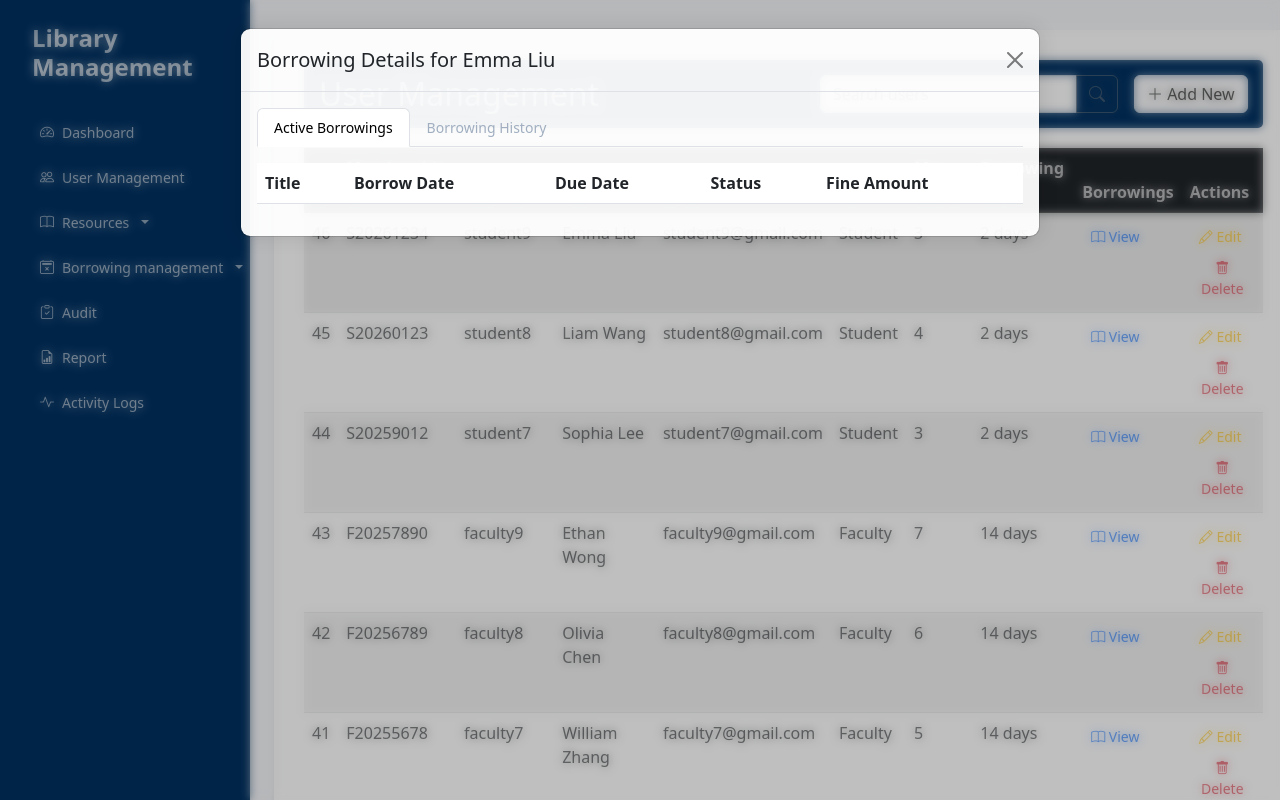
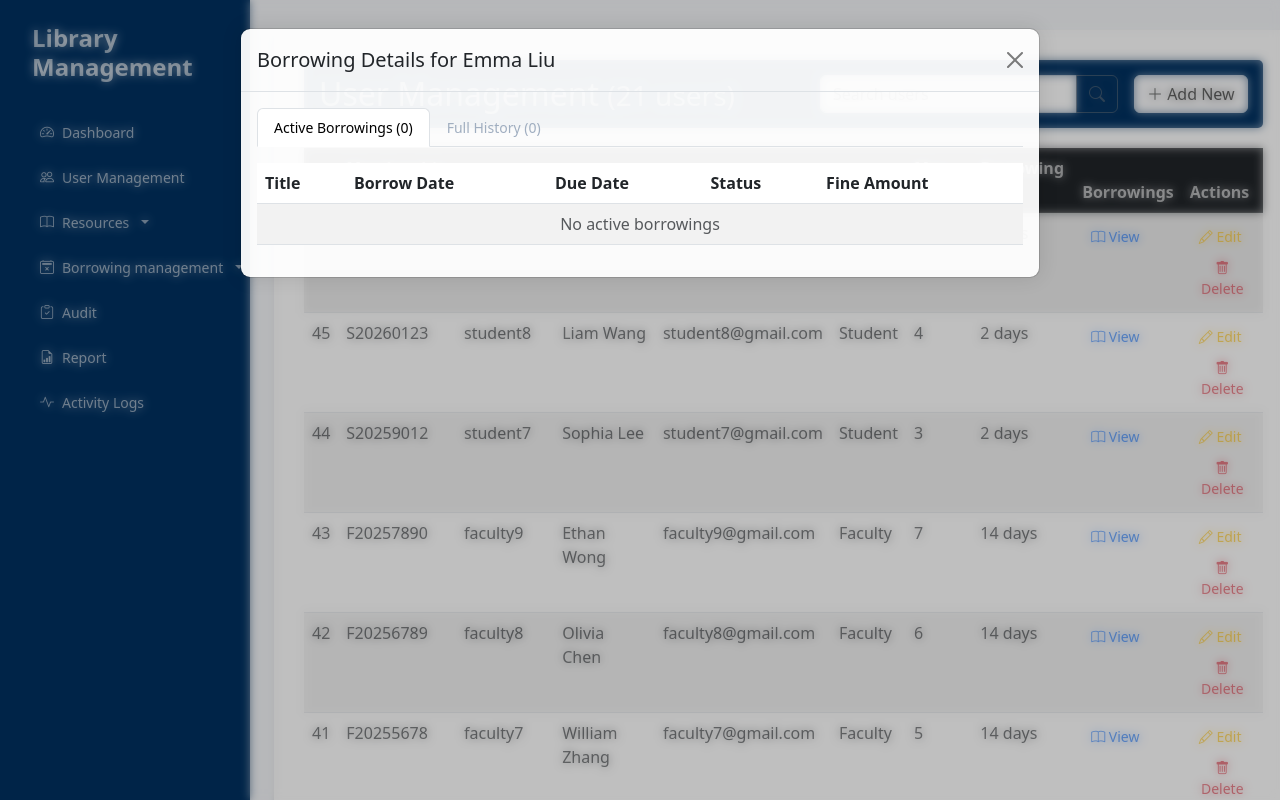
Before and after one commit to Ebxxx/Libray-Management-System, a PHP site: page /interface/user-management.php in a window 1280 px wide, after a click on "View". Run offline with PHP 8.4, Linux system fonts and the light colour scheme; a user stored in the database is signed in; data comes from the database, SQL or seed files in the repository; lists and menus that the app fills with data are empty; some libraries are stand-ins or nearby versions.

Commit message:
updated user management query

```diff
--- a/app/handler/BorrowingController.php
+++ b/app/handler/BorrowingController.php
@@ -382,6 +382,95 @@ class BorrowingController {
             return $stmt->fetchAll(PDO::FETCH_ASSOC);
         } catch (PDOException $e) {
             error_log("Get borrowing history error: " . $e->getMessage());
+            return [];
+        }
+    }
+
+    public function getBulkUserBorrowingHistory($userIds = []) {
+        try {
+            if (empty($userIds)) {
+                return [];
+            }
+
+            $placeholders = str_repeat('?,', count($userIds) - 1) . '?';
+
+            $query = "SELECT
+                        b.borrowing_id,
+                        b.user_id,
+                        lr.title,
+                        b.borrow_date,
+                        b.due_date,
+                        b.return_date,
+                        b.status,
+                        b.fine_amount
+                      FROM borrowings b
+                      JOIN library_resources lr ON b.resource_id = lr.resource_id
+                      WHERE b.user_id IN ($placeholders)
+                      ORDER BY b.user_id, b.borrow_date DESC";
+
+            $stmt = $this->conn->prepare($query);
+            $stmt->execute($userIds);
+
+            $result = [];
+            while ($row = $stmt->fetch(PDO::FETCH_ASSOC)) {
+                $userId = $row['user_id'];
+                if (!isset($result[$userId])) {
+                    $result[$userId] = [];
+                }
+                $result[$userId][] = $row;
+            }
+
+            return $result;
+        } catch (PDOException $e) {
+            error_log("Get bulk user borrowing history error: " . $e->getMessage());
+            return [];
+        }
+    }
+
+    public function getUserActiveBorrowingsCount($user_id) {
+        try {
+            $query = "SELECT COUNT(*) as count
+                      FROM borrowings
+                      WHERE user_id = :user_id AND status = 'active'";
+
+            $stmt = $this->conn->prepare($query);
+            $stmt->bindParam(":user_id", $user_id);
+            $stmt->execute();
+
+            $result = $stmt->fetch(PDO::FETCH_ASSOC);
+            return $result['count'] ?? 0;
+        } catch (PDOException $e) {
+            error_log("Get user active borrowings count error: " . $e->getMessage());
+            return 0;
+        }
+    }
+
+    public function getBulkActiveBorrowingsCount($userIds = []) {
+        try {
+            if (empty($userIds)) {
+                return [];
+            }
+
+            $placeholders = str_repeat('?,', count($userIds) - 1) . '?';
+
+            $query = "SELECT
+                        user_id,
+                        COUNT(*) as active_count
+                      FROM borrowings
+                      WHERE user_id IN ($placeholders) AND status = 'active'
+                      GROUP BY user_id";
+
+            $stmt = $this->conn->prepare($query);
+            $stmt->execute($userIds);
+
+            $result = [];
+            while ($row = $stmt->fetch(PDO::FETCH_ASSOC)) {
+                $result[$row['user_id']] = $row['active_count'];
+            }
+
+            return $result;
+        } catch (PDOException $e) {
+            error_log("Get bulk active borrowings count error: " . $e->getMessage());
             return [];
         }
     }
--- a/app/handler/UserController.php
+++ b/app/handler/UserController.php
@@ -156,6 +156,111 @@ class UserController {
             return $stmt->fetchAll(PDO::FETCH_ASSOC);
         } catch (PDOException $e) {
             error_log("Get users error: " . $e->getMessage());
+            return [];
+        }
+    }
+
+    public function getUsersWithSearch($searchQuery = null) {
+        try {
+            $query = "SELECT user_id, membership_id, username, first_name, last_name,
+                             email, role, max_books, borrowing_days_limit
+                      FROM users";
+
+            $params = [];
+
+            if ($searchQuery) {
+                $query .= " WHERE (username LIKE :search
+                           OR CONCAT(first_name, ' ', last_name) LIKE :search
+                           OR membership_id LIKE :search
+                           OR CAST(user_id AS CHAR) LIKE :search)";
+                $params[':search'] = '%' . $searchQuery . '%';
+            }
+
+            $query .= " ORDER BY user_id DESC";
+
+            $stmt = $this->conn->prepare($query);
+            foreach ($params as $key => $value) {
+                $stmt->bindValue($key, $value);
+            }
+            $stmt->execute();
+            return $stmt->fetchAll(PDO::FETCH_ASSOC);
+        } catch (PDOException $e) {
+            error_log("Get users with search error: " . $e->getMessage());
+            return [];
+        }
+    }
+
+    public function getBulkUserBorrowingStats($userIds = []) {
+        try {
+            if (empty($userIds)) {
+                return [];
+            }
+
+            $placeholders = str_repeat('?,', count($userIds) - 1) . '?';
+
+            $query = "SELECT
+                        b.user_id,
+                        COUNT(*) as total_borrowings,
+                        SUM(CASE WHEN b.status = 'active' THEN 1 ELSE 0 END) as active_borrowings,
+                        SUM(CASE WHEN b.status = 'overdue' THEN 1 ELSE 0 END) as overdue_borrowings
+                      FROM borrowings b
+                      WHERE b.user_id IN ($placeholders)
+                      GROUP BY b.user_id";
+
+            $stmt = $this->conn->prepare($query);
+            $stmt->execute($userIds);
+
+            $result = [];
+            while ($row = $stmt->fetch(PDO::FETCH_ASSOC)) {
+                $result[$row['user_id']] = $row;
+            }
+
+            return $result;
+        } catch (PDOException $e) {
+            error_log("Get bulk user borrowing stats error: " . $e->getMessage());
+            return [];
+        }
+    }
+
+    public function getUsersWithBorrowingStats($searchQuery = null) {
+        try {
+            $query = "SELECT
+                        u.user_id, u.membership_id, u.username, u.first_name, u.last_name,
+                        u.email, u.role, u.max_books, u.borrowing_days_limit,
+                        COALESCE(b.total_borrowings, 0) as total_borrowings,
+                        COALESCE(b.active_borrowings, 0) as active_borrowings,
+                        COALESCE(b.overdue_borrowings, 0) as overdue_borrowings
+                      FROM users u
+                      LEFT JOIN (
+                          SELECT
+                              user_id,
+                              COUNT(*) as total_borrowings,
+                              SUM(CASE WHEN status = 'active' THEN 1 ELSE 0 END) as active_borrowings,
+                              SUM(CASE WHEN status = 'overdue' THEN 1 ELSE 0 END) as overdue_borrowings
+                          FROM borrowings
+                          GROUP BY user_id
+                      ) b ON u.user_id = b.user_id";
+
+            $params = [];
+
+            if ($searchQuery) {
+                $query .= " WHERE (u.username LIKE :search
+                           OR CONCAT(u.first_name, ' ', u.last_name) LIKE :search
+                           OR u.membership_id LIKE :search
+                           OR CAST(u.user_id AS CHAR) LIKE :search)";
+                $params[':search'] = '%' . $searchQuery . '%';
+            }
+
+            $query .= " ORDER BY u.user_id DESC";
+
+            $stmt = $this->conn->prepare($query);
+            foreach ($params as $key => $value) {
+                $stmt->bindValue($key, $value);
+            }
+            $stmt->execute();
+            return $stmt->fetchAll(PDO::FETCH_ASSOC);
+        } catch (PDOException $e) {
+            error_log("Get users with borrowing stats error: " . $e->getMessage());
             return [];
         }
     }
--- a/interface/user-management.php
+++ b/interface/user-management.php
@@ -9,20 +9,20 @@ if (!($_SESSION['role'] === 'admin' || $_SESSION['role'] === 'staff')) {
     exit();
 }
 
+// Optimized user data fetching
 $userController = new UserController();
-$users = $userController->getUsers();
+$borrowingController = new BorrowingController();
 
-// Add search functionality
+// Use the optimized search method
 $searchQuery = filter_input(INPUT_GET, 'search', FILTER_SANITIZE_STRING);
-if ($searchQuery) {
-    $users = array_filter($users, function($user) use ($searchQuery) {
-        $searchLower = strtolower($searchQuery);
-        return strpos(strtolower($user['username']), $searchLower) !== false ||
-               strpos(strtolower($user['first_name'] . ' ' . $user['last_name']), $searchLower) !== false ||
-               strpos(strtolower($user['membership_id']), $searchLower) !== false ||
-               strpos((string)$user['user_id'], $searchQuery) !== false;
-    });
-}
+$users = $userController->getUsersWithSearch($searchQuery);
+
+// Get all user IDs for bulk operations
+$userIds = array_column($users, 'user_id');
+
+// Fetch all borrowing data in bulk (single query instead of N queries)
+$bulkBorrowingHistory = $borrowingController->getBulkUserBorrowingHistory($userIds);
+$activeBorrowingsCounts = $borrowingController->getBulkActiveBorrowingsCount($userIds);
 
 // Define role configurations
 $roleConfig = [
@@ -176,20 +176,23 @@ $error_message = Session::getFlash('error');
                 <?php endif; ?>
 
                 <div class="page-header d-flex justify-content-between align-items-center">
-                    <h2 class="mb-0">User Management</h2>
+                    <h2 class="mb-0">User Management
+                        <small class="text-light">(<?php echo count($users); ?> users<?php echo $searchQuery ? ' found' : ''; ?>)</small>
+                    </h2>
                     <div class="d-flex align-items-center">
-                        <form class="me-3" method="GET" action="">
+                        <form class="me-3" method="GET" action="" id="searchForm">
                             <div class="input-group">
                                 <input type="text"
                                        class="form-control"
                                        placeholder="Search users"
                                        name="search"
+                                       id="searchInput"
                                        value="<?php echo htmlspecialchars($searchQuery ?? ''); ?>">
-                                <button class="btn btn-outline-secondary" type="submit">
+                                <button class="btn btn-outline-secondary" type="submit" id="searchBtn">
                                     <i class="bi bi-search"></i>
                                 </button>
                                 <?php if ($searchQuery): ?>
-                                    <a href="user-management.php" class="btn btn-outline-secondary">
+                                    <a href="user-management.php" class="btn btn-outline-secondary" title="Clear search">
                                         <i class="bi bi-x-lg"></i>
                                     </a>
                                 <?php endif; ?>
@@ -204,7 +207,15 @@ $error_message = Session::getFlash('error');
                     </div>
                 </div>
 
-                <div class="table-responsive">
+                <!-- Loading indicator -->
+                <div id="loadingIndicator" class="text-center py-4" style="display: none;">
+                    <div class="spinner-border text-primary" role="status">
+                        <span class="visually-hidden">Loading...</span>
+                    </div>
+                    <p class="mt-2 text-muted">Loading users...</p>
+                </div>
+
+                <div class="table-responsive" id="userTable">
                     <table class="table table-striped table-hover">
                         <thead class="table-dark">
                             <tr>
@@ -222,12 +233,12 @@ $error_message = Session::getFlash('error');
                         </thead>
                         <tbody>
                             <?php foreach ($users as $user):
-                                // Get user's borrowings
-                                $borrowingController = new BorrowingController();
-                                $userBorrowings = $borrowingController->getUserBorrowingHistory($user['user_id']);
+                                // Get user's borrowings from bulk data (no additional queries)
+                                $userBorrowings = $bulkBorrowingHistory[$user['user_id']] ?? [];
                                 $activeBorrowings = array_filter($userBorrowings, function($borrowing) {
                                     return $borrowing['status'] === 'active';
                                 });
+                                $activeBorrowingsCount = $activeBorrowingsCounts[$user['user_id']] ?? 0;
                             ?>
                             <tr>
                                 <td><?php echo htmlspecialchars($user['user_id']); ?></td>
@@ -239,20 +250,12 @@ $error_message = Session::getFlash('error');
                                 <td><?php echo htmlspecialchars($user['max_books']); ?></td>
                                 <td><?php echo htmlspecialchars($user['borrowing_days_limit']); ?> days</td>
                                 <td>
-                                    <?php
-                                    $borrowingController = new BorrowingController();
-                                    $userBorrowings = $borrowingController->getUserBorrowingHistory($user['user_id']);
-                                    $activeBorrowings = array_filter($userBorrowings, function($borrowing) {
-                                        return $borrowing['status'] === 'active';
-                                    });
-
-                                    // Show button regardless of active borrowings
-                                    ?>
+                                    <!-- Show button with count from bulk data -->
                                     <button class="btn btn-sm text-primary"
                                             data-bs-toggle="modal"
                                             data-bs-target="#borrowingsModal<?php echo $user['user_id']; ?>">
                                         <i class="bi bi-book"></i>
-                                        View <?php echo !empty($activeBorrowings) ? '(' . count($activeBorrowings) . ')' : ''; ?>
+                                        View <?php echo $activeBorrowingsCount > 0 ? '(' . $activeBorrowingsCount . ')' : ''; ?>
                                     </button>
 
                                     <!-- Borrowings Modal -->
@@ -270,12 +273,12 @@ $error_message = Session::getFlash('error');
                                                     <ul class="nav nav-tabs" role="tablist">
                                                         <li class="nav-item">
                                                             <a class="nav-link active" data-bs-toggle="tab" href="#active<?php echo $user['user_id']; ?>">
-                                                                Active Borrowings
+                                                                Active Borrowings (<?php echo count($activeBorrowings); ?>)
                                                             </a>
                                                         </li>
                                                         <li class="nav-item">
                                                             <a class="nav-link" data-bs-toggle="tab" href="#history<?php echo $user['user_id']; ?>">
-                                                                Borrowing History
+                                                                Full History (<?php echo count($userBorrowings); ?>)
                                                             </a>
                                                         </li>
                                                     </ul>
@@ -296,6 +299,11 @@ $error_message = Session::getFlash('error');
                                                                         </tr>
                                                                     </thead>
                                                                     <tbody>
+                                                                        <?php if (empty($activeBorrowings)): ?>
+                                                                            <tr>
+                                                                                <td colspan="5" class="text-center text-muted">No active borrowings</td>
+                                                                            </tr>
+                                                                        <?php else: ?>
                                                                             <?php foreach ($activeBorrowings as $borrowing): ?>
                                                                                 <tr>
                                                                                     <td><?php echo htmlspecialchars($borrowing['title']); ?></td>
@@ -318,6 +326,7 @@ $error_message = Session::getFlash('error');
                                                                                     </td>
                                                                                 </tr>
                                                                             <?php endforeach; ?>
+                                                                        <?php endif; ?>
                                                                     </tbody>
                                                                 </table>
                                                             </div>
@@ -338,6 +347,11 @@ $error_message = Session::getFlash('error');
                                                                         </tr>
                                                                     </thead>
                                                                     <tbody>
+                                                                        <?php if (empty($userBorrowings)): ?>
+                                                                            <tr>
+                                                                                <td colspan="6" class="text-center text-muted">No borrowing history</td>
+                                                                            </tr>
+                                                                        <?php else: ?>
                                                                             <?php foreach ($userBorrowings as $borrowing): ?>
                                                                                 <tr>
                                                                                     <td><?php echo htmlspecialchars($borrowing['title']); ?></td>
@@ -365,6 +379,7 @@ $error_message = Session::getFlash('error');
                                                                                     </td>
                                                                                 </tr>
                                                                             <?php endforeach; ?>
+                                                                        <?php endif; ?>
                                                                     </tbody>
                                                                 </table>
                                                             </div>
@@ -479,10 +494,56 @@ $error_message = Session::getFlash('error');
     <script src="https://cdnjs.cloudflare.com/ajax/libs/bootstrap/5.3.0/js/bootstrap.bundle.min.js"></script>
     <script src="assets/js/user-management.js"></script>
     <script>
+        // Optimized search and loading experience
+        document.addEventListener('DOMContentLoaded', function() {
+            const searchForm = document.getElementById('searchForm');
+            const searchInput = document.getElementById('searchInput');
+            const loadingIndicator = document.getElementById('loadingIndicator');
+            const userTable = document.getElementById('userTable');
+
+            // Show loading on form submit
+            searchForm.addEventListener('submit', function() {
+                loadingIndicator.style.display = 'block';
+                userTable.style.opacity = '0.5';
+            });
+
+            // Auto-submit search with debounce for better UX
+            let searchTimeout;
+            searchInput.addEventListener('input', function() {
+                clearTimeout(searchTimeout);
+                const query = this.value.trim();
+
+                // Only auto-search if query is long enough or empty (for clearing)
+                if (query.length >= 2 || query.length === 0) {
+                    searchTimeout = setTimeout(() => {
+                        // Show loading
+                        loadingIndicator.style.display = 'block';
+                        userTable.style.opacity = '0.5';
+
+                        // Submit form
+                        searchForm.submit();
+                    }, 500); // 500ms debounce
+                }
+            });
+
+            // Performance logging
+            console.log('User Management loaded with <?php echo count($users); ?> users');
+            console.log('Bulk borrowing data fetched for <?php echo count($userIds); ?> users');
+
+            // Enhanced modal interactions
+            document.querySelectorAll('[data-bs-toggle="modal"]').forEach(function(element) {
+                element.addEventListener('click', function() {
+                    // Add subtle loading effect to modal buttons
+                    this.style.opacity = '0.7';
+                    setTimeout(() => {
+                        this.style.opacity = '1';
+                    }, 200);
+                });
+            });
+        });
+
         // Add this to your existing JavaScript that handles the edit user modal
         document.addEventListener('DOMContentLoaded', function() {
-    // ... existing code ...
-
             // When role changes, update default max_books
             document.getElementById('role').addEventListener('change', function() {
                 const roleDefaults = {
```
Also changed, not shown: database_migration.sql (+16 -0 lines). Lines whose indentation alone changed are shown as unchanged.
